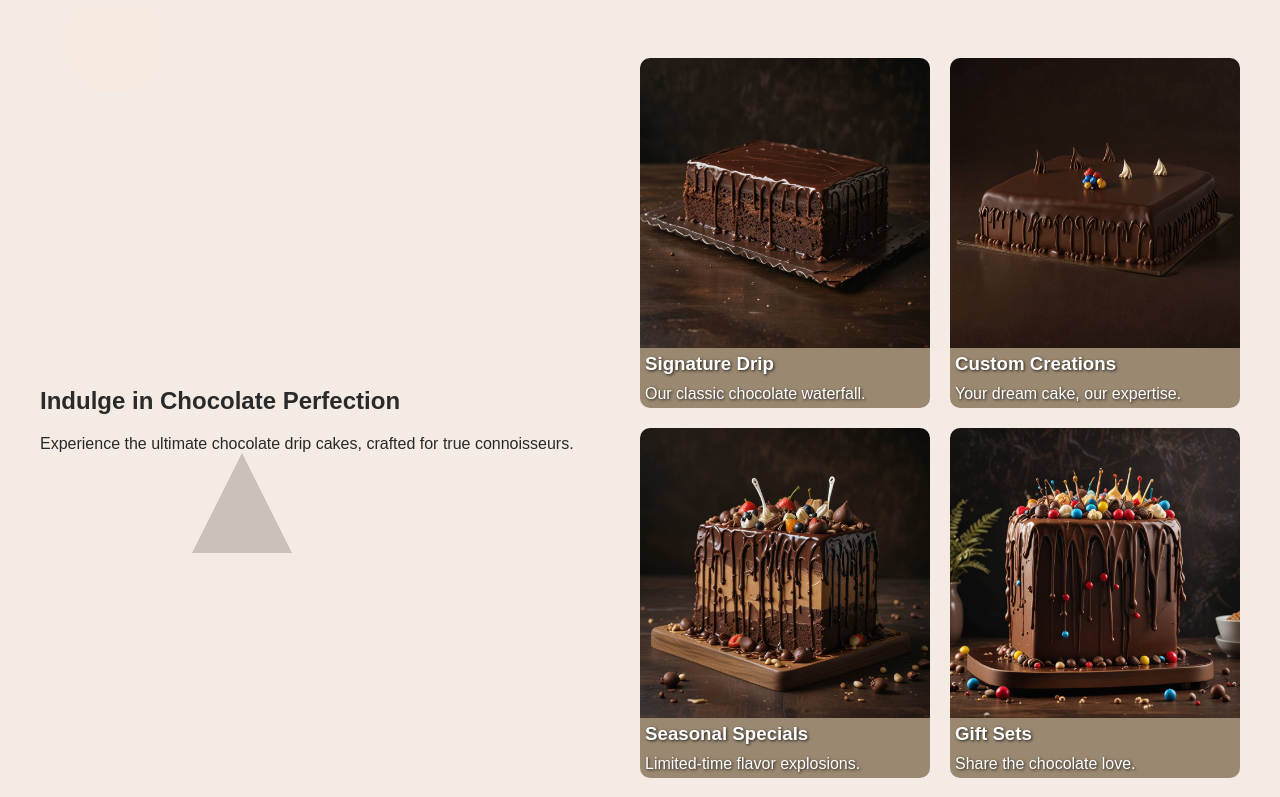
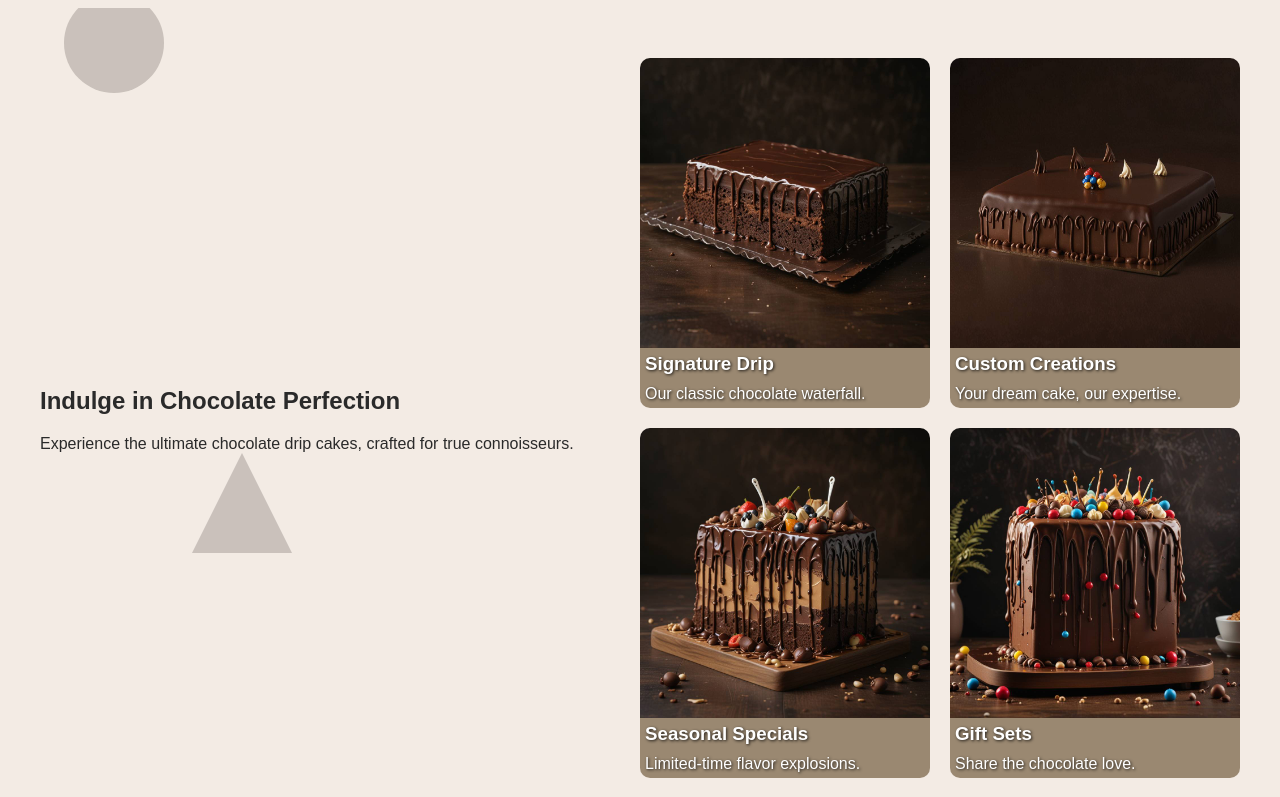
Before and after one commit to ElQwertying/Elegant, a plain HTML site: page index.html in a window 1280 px wide. Shown: the part 87-884 px from the top of the page. Drawn offline with Linux system fonts and the light colour scheme.

Commit message:
fix circle

```diff
--- a/index.html
+++ b/index.html
@@ -225,7 +225,7 @@
 			width: 100px;
 			height: 100px;
 			border-radius: 50%;
-			background-color: var(--accent-color);
+			background-color: var(--secondary-color);
 			opacity: 0.2;
 		}
 
```
